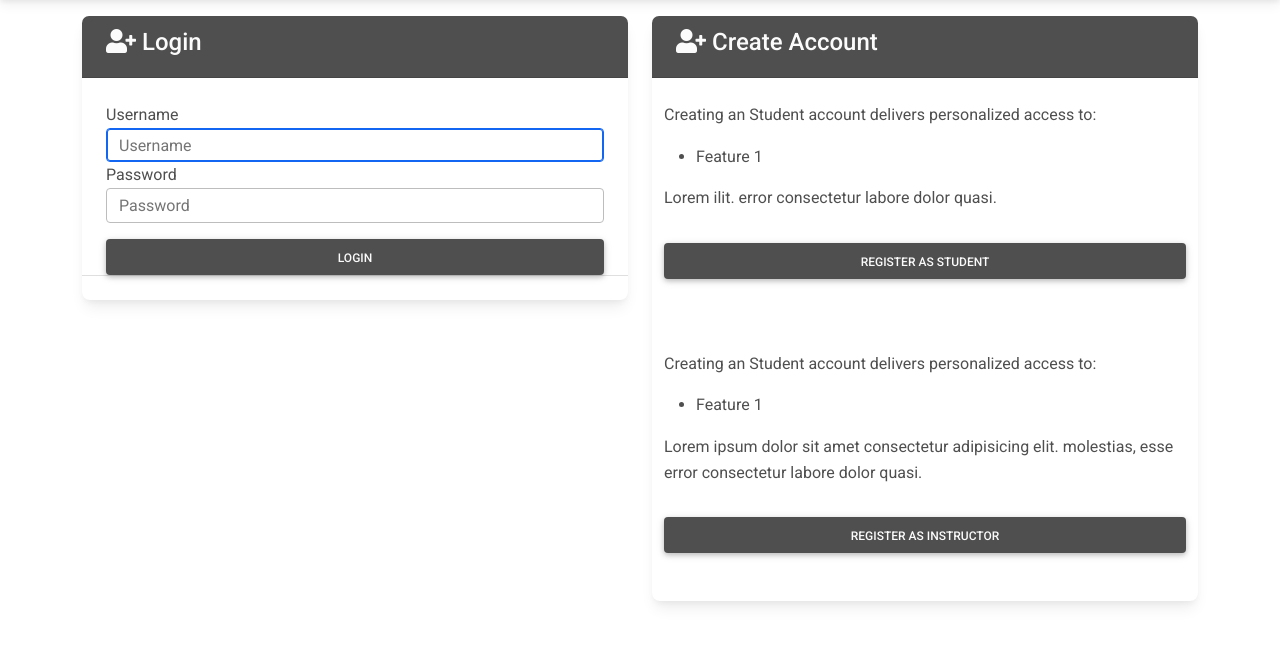
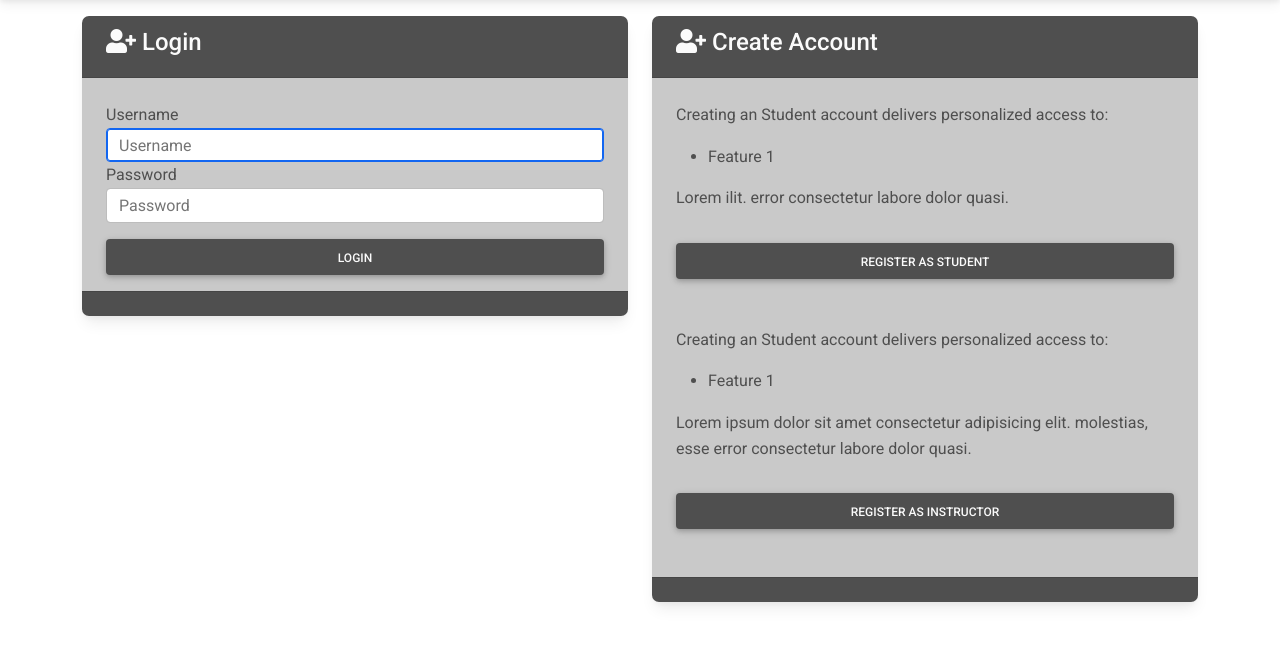
Before and after one commit to minaee/CS557, a Django app: page /users/login in a window 1280 px wide. Shown: the part 124-770 px from the top of the page. Run offline with Django 4.2, Linux system fonts and the light colour scheme; parts of the project's set-up code (start-up, migrations or seed data) failed here and were passed over; some libraries are stand-ins or nearby versions.

Commit message:
minor front-end changes.

```diff
--- a/project/templates/users/login.html
+++ b/project/templates/users/login.html
@@ -21,7 +21,7 @@
           <!-- Login -->
 
           <!-- body -->
-          <div class="card-body pb-0">
+          <div class="card-body pb-0" style="background: #c9c9c9;">
 
               <!-- Alerts -->
               <!-- {% include 'partials/_alerts.html' %} -->
@@ -50,7 +50,7 @@
                   <button class='js-captcha-refresh'></button>
                 </div> -->
 
-                <div class="form-group">
+                <div class="form-group pb-3">
                   <div class="pt-3">
                     <button type="submit"
                             class="btn btl-block text-light w-100 mx-0"
@@ -70,7 +70,7 @@
           <!-- body -->
 
           <!-- footer -->
-          <div class="card-footer">
+          <div class="card-footer   " style="background: #4f4f4f;">
             <!-- <a  href="">
               Forget your password?
             </a> -->
@@ -84,7 +84,7 @@
 
       <!-- Registration links -->
       <div class="col-md-6 mx-auto" >
-        <div class="card" style="min-height: 400px;">
+        <div class="card" >
 
           <!-- New account header -->
           <div class="card-header text-light" style="background: #4f4f4f;">
@@ -94,8 +94,8 @@
           <!-- New account header -->
 
           <!-- Student signup -->
-          <div class="row">
-            <div class="card-body pb-5" style="position: relative;">
+
+            <div class="card-body " style="position: relative; background: #c9c9c9;" >
               <p>
                 Creating an Student account delivers personalized access to:
               </p>
@@ -121,11 +121,11 @@
               </div>
 
             </div>
-          </div>
+
 
           <!-- Instructor signup -->
-          <div class="row">
-            <div class="card-body pb-5" style="position: relative;">
+
+            <div class="card-body pb-5" style="position: relative; background: #c9c9c9;">
               <p>
                 Creating an Student account delivers personalized access to:
               </p>
@@ -151,9 +151,16 @@
               </div>
 
             </div>
-          </div>
 
 
+
+          <!-- footer -->
+          <div class="card-footer   " style="background: #4f4f4f;">
+            <!-- <a  href="">
+              Forget your password?
+            </a> -->
+          </div>
+          <!-- footer -->
 
         </div>
       </div>
```
Also changed, not shown: project/templates/users/instructor_register_course.html (+0 -65 lines), project/templates/users/student_signup.html (+10 -2 lines), project/templates/users/student_view_department_courses.html (+7 -0 lines).
